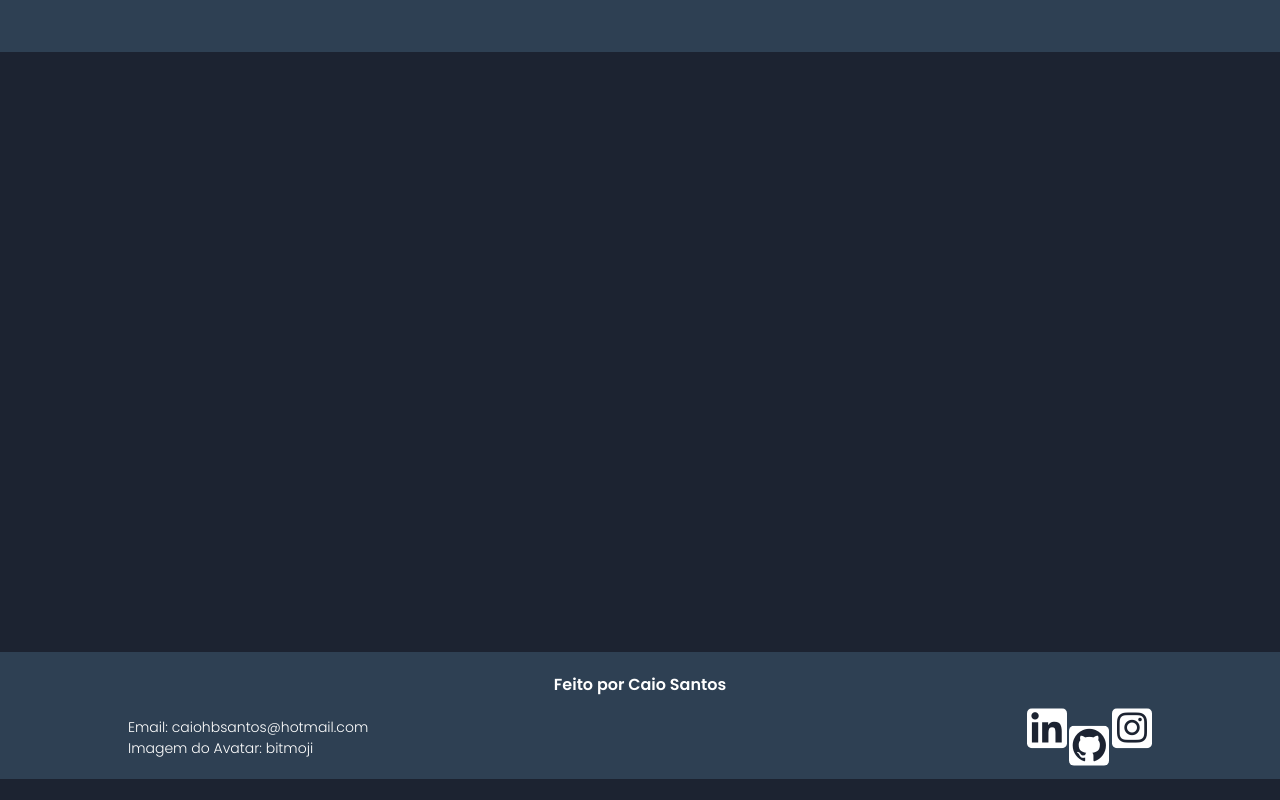
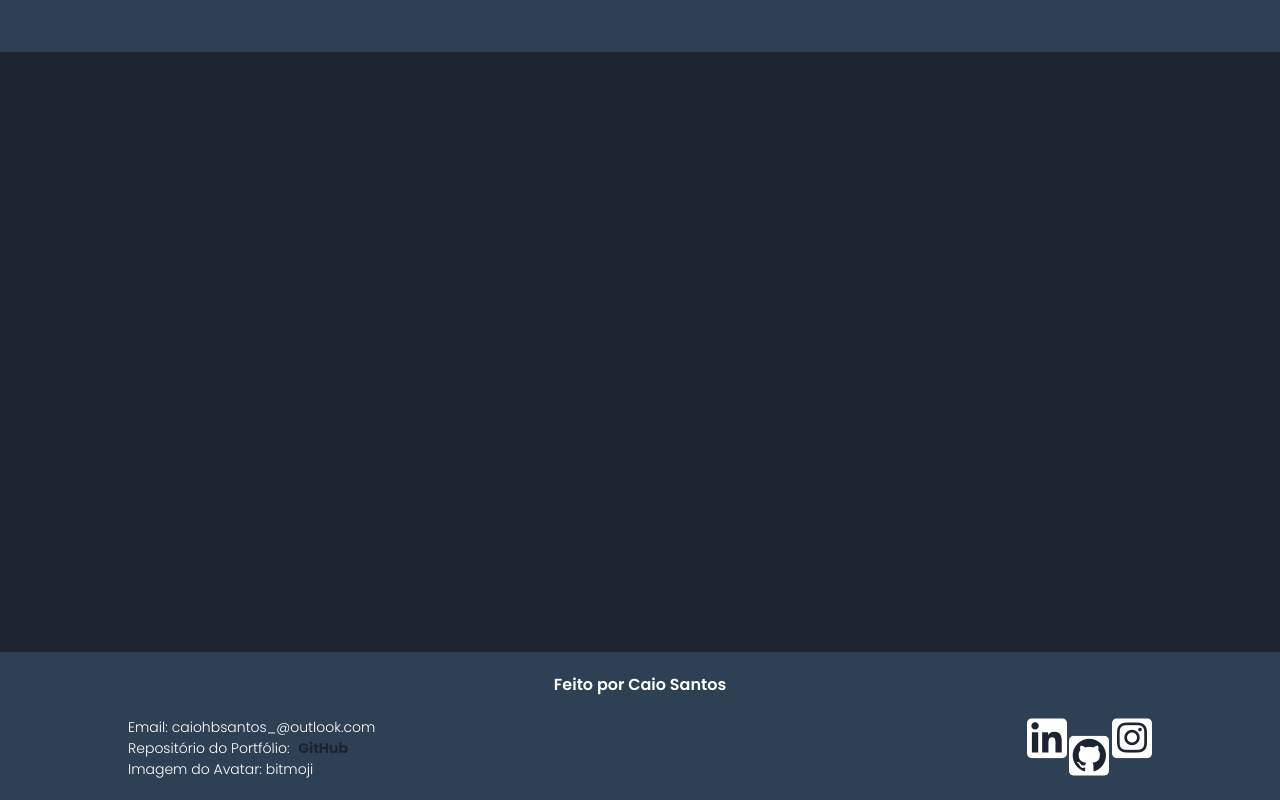
Before and after one commit to caioosantos/portfolio, a plain HTML site: page index.html in a window 1280 px wide. Shown: the part 2751-3551 px from the top of the page. Before the commit the page ends 3530 px from the top, so only its background shows below. Drawn offline with nearby package versions, Linux system fonts and the light colour scheme.

Commit message:
Adiciona link - repositório do portfolio

```diff
--- a/assets/styles/style.css
+++ b/assets/styles/style.css
@@ -162,6 +162,17 @@ section {
     font-weight: 300;
 }
 
+.texto-rodape p a {
+    color: var(--primary-bg-color);
+    font-weight: bold;
+    margin-left: 5px;
+    transition: .5s;
+}
+
+.texto-rodape p a:hover {
+    color: var(--main-color);
+}
+
 .rodape__link a {
     position: relative;
     display: inline-flex;
--- a/index.html
+++ b/index.html
@@ -310,7 +310,11 @@
         <h2 class="rodade__titulo">Feito por Caio Santos</h2>
         <div class="rodade__container">
             <div class="texto-rodape">
-                <p>Email: caiohbsantos@hotmail.com</p>
+                <p>Email: caiohbsantos_@outlook.com</p>
+                <p>
+                    Repositório do Portfólio:
+                    <a href="https://github.com/caioosantos/portfolio" target="_blank">GitHub</a>
+                </p>
                 <p>Imagem do Avatar: bitmoji</p>
             </div>
             <div class="rodape__link">
```
